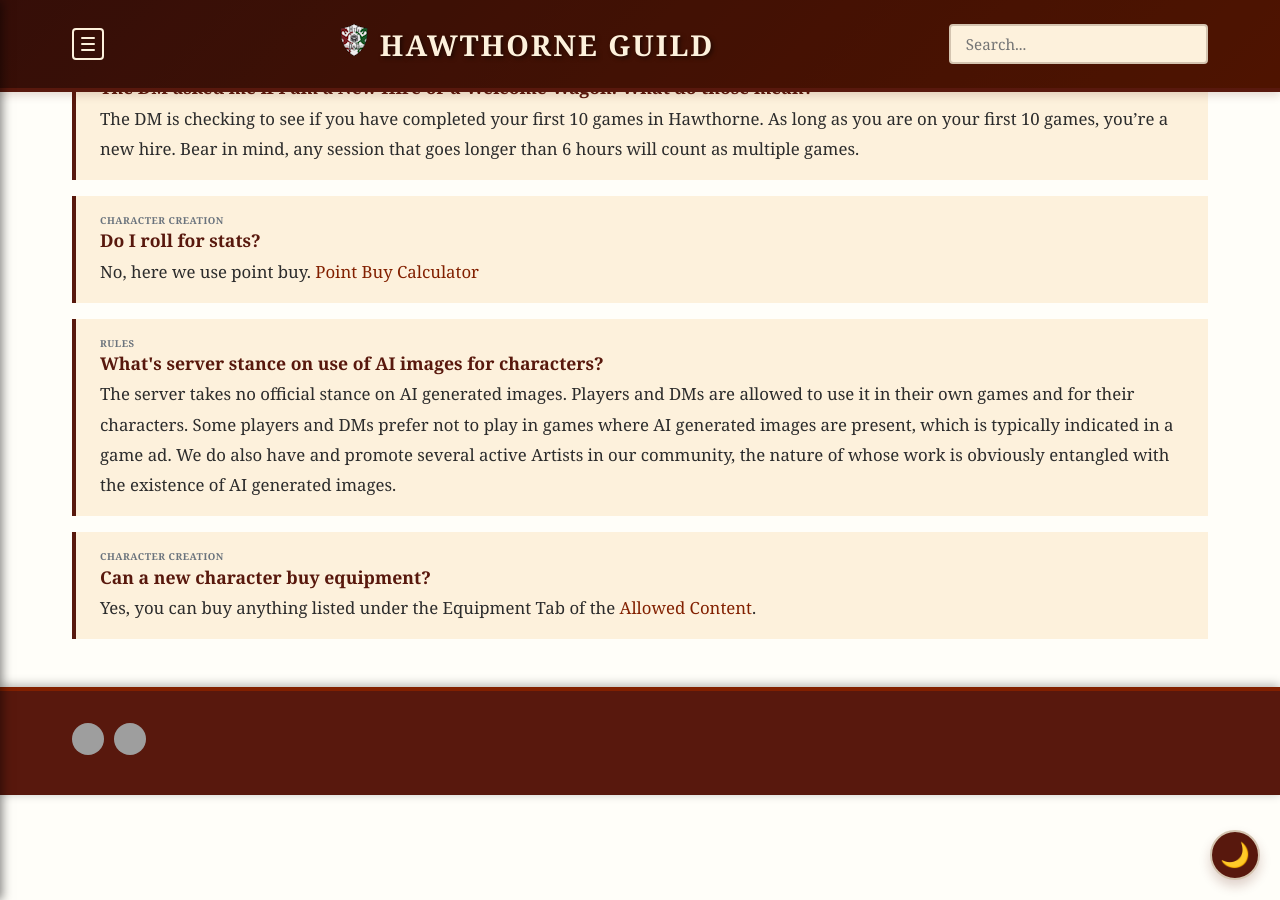
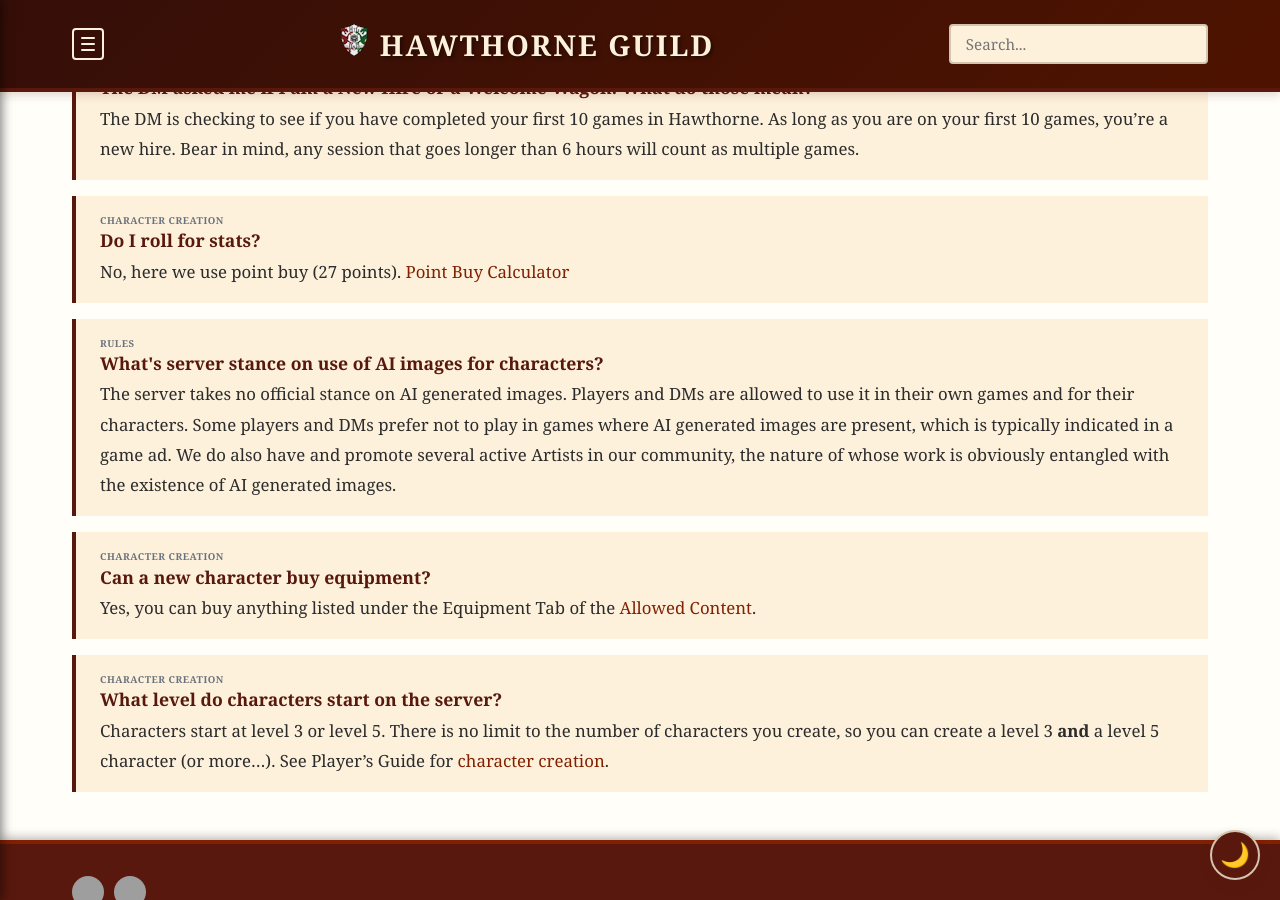
Before and after one commit to coconutswallow/Guides, a Jekyll site: the page built from faq.html, in a window 1280 px wide and 900 px high, scrolled down 1492 px. Built offline with Jekyll 4.4.1, drawn with Linux system fonts in a browser that asks for light colours; comment, search, counter and statistics services are not loaded; grey boxes are pictures that could not be loaded.

Commit message:
update FAQ

```diff
--- a/_data/faqs.yml
+++ b/_data/faqs.yml
@@ -29,7 +29,7 @@
   - question: Do I roll for stats?
     category: Character Creation
     answer: |-
-      No, here we use point buy. [Point Buy Calculator](https://chicken-dinner.com/5e/5e-point-buy.html)
+      No, here we use point buy (27 points). [Point Buy Calculator](https://chicken-dinner.com/5e/5e-point-buy.html)
   - question: What's server stance on use of AI images for characters?
     category: Rules
     answer: |-
@@ -38,3 +38,7 @@
     category: Character Creation
     answer: |-
       Yes, you can buy anything listed under the Equipment Tab of the [Allowed Content](https://docs.google.com/spreadsheets/d/1fBEv1yDNTD-vwUyK6pK_oiXg2K7OiltW35iFCqxyMTY/edit?gid=552371857#gid=552371857).
+  - question: What level do characters start on the server?
+    category: Character Creation
+    answer: |-
+      Characters start at level 3 or level 5.  There is no limit to the number of characters you create, so you can create a level 3 **and** a level 5 character (or more...).  See Player's Guide for [character creation](/Guides/playersguide/character-creation/).
--- a/tools/faqs - Sheet1.tsv
+++ b/tools/faqs - Sheet1.tsv
@@ -6,6 +6,7 @@
 What are the AC and the Allowed Content?	General	They are one in the same, and the single most helpful document on the server.  The AC has basically all of the information as to what is allowed on the server, mechanics-wise.  <a href="https://docs.google.com/spreadsheets/d/1fBEv1yDNTD-vwUyK6pK_oiXg2K7OiltW35iFCqxyMTY/edit?gid=552371857#gid=552371857">Link to Allowed Content</a>
 Do I need to get my character approved?	Character Creation	No, we operate on the honor system here! But you can post it in the Character-Discussion channel to get it double checked if you’d like!
 The DM asked me if I am a New Hire or a Welcome Wagon. What do those mean?	General	The DM is checking to see if you have completed your first 10 games in Hawthorne. As long as you are on your first 10 games, you're a new hire. Bear in mind, any session that goes longer than 6 hours will count as multiple games.
-Do I roll for stats?	Character Creation	No, here we use point buy. [Point Buy Calculator](https://chicken-dinner.com/5e/5e-point-buy.html)
+Do I roll for stats?	Character Creation	No, here we use point buy (27 points). [Point Buy Calculator](https://chicken-dinner.com/5e/5e-point-buy.html)
 What's server stance on use of AI images for characters?	Rules	The server takes no official stance on AI generated images. Players and DMs are allowed to use it in their own games and for their characters. Some players and DMs prefer not to play in games where AI generated images are present, which is typically indicated in a game ad. We do also have and promote several active Artists in our community, the nature of whose work is obviously entangled with the existence of AI generated images.
 Can a new character buy equipment?	Character Creation	Yes, you can buy anything listed under the Equipment Tab of the [Allowed Content](https://docs.google.com/spreadsheets/d/1fBEv1yDNTD-vwUyK6pK_oiXg2K7OiltW35iFCqxyMTY/edit?gid=552371857#gid=552371857).
+What level do characters start on the server?	Character Creation	Characters start at level 3 or level 5.  There is no limit to the number of characters you create, so you can create a level 3 **and** a level 5 character (or more...).  See Player's Guide for [character creation](/Guides/playersguide/character-creation/).
```
